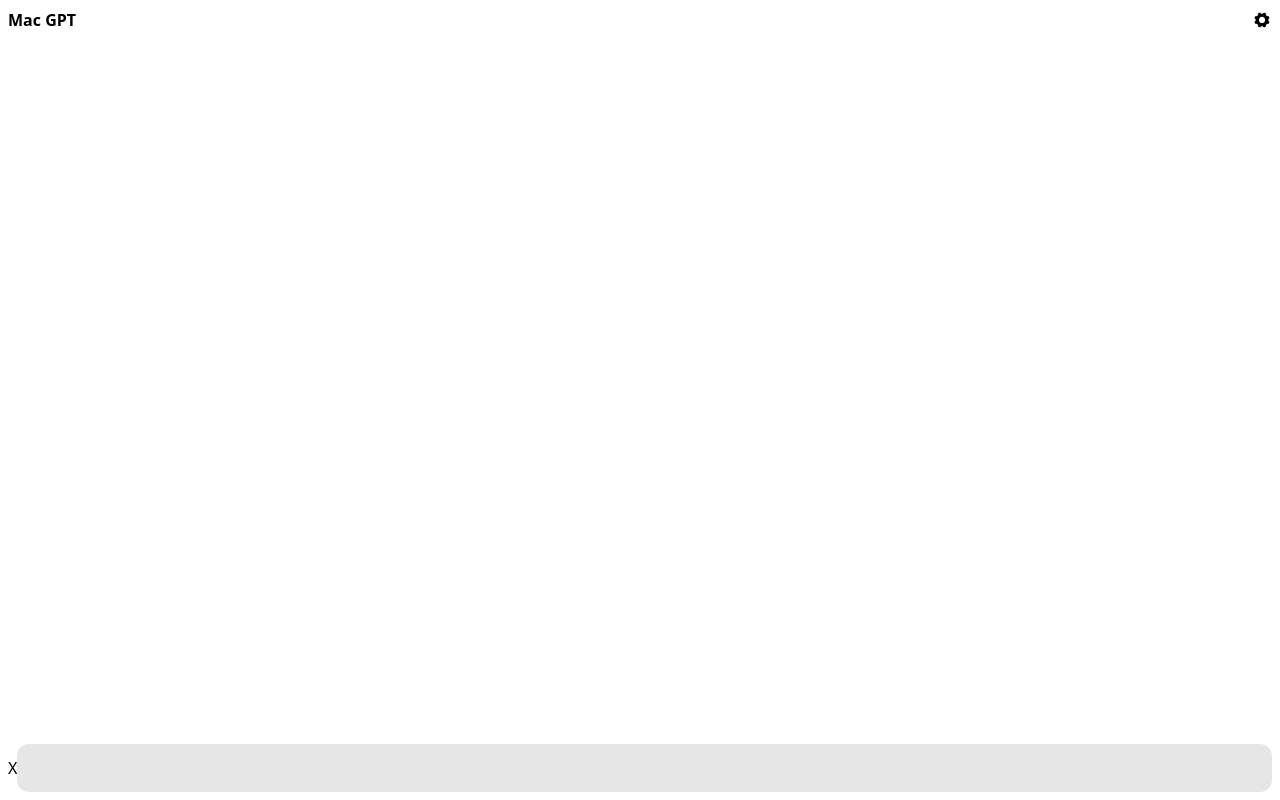
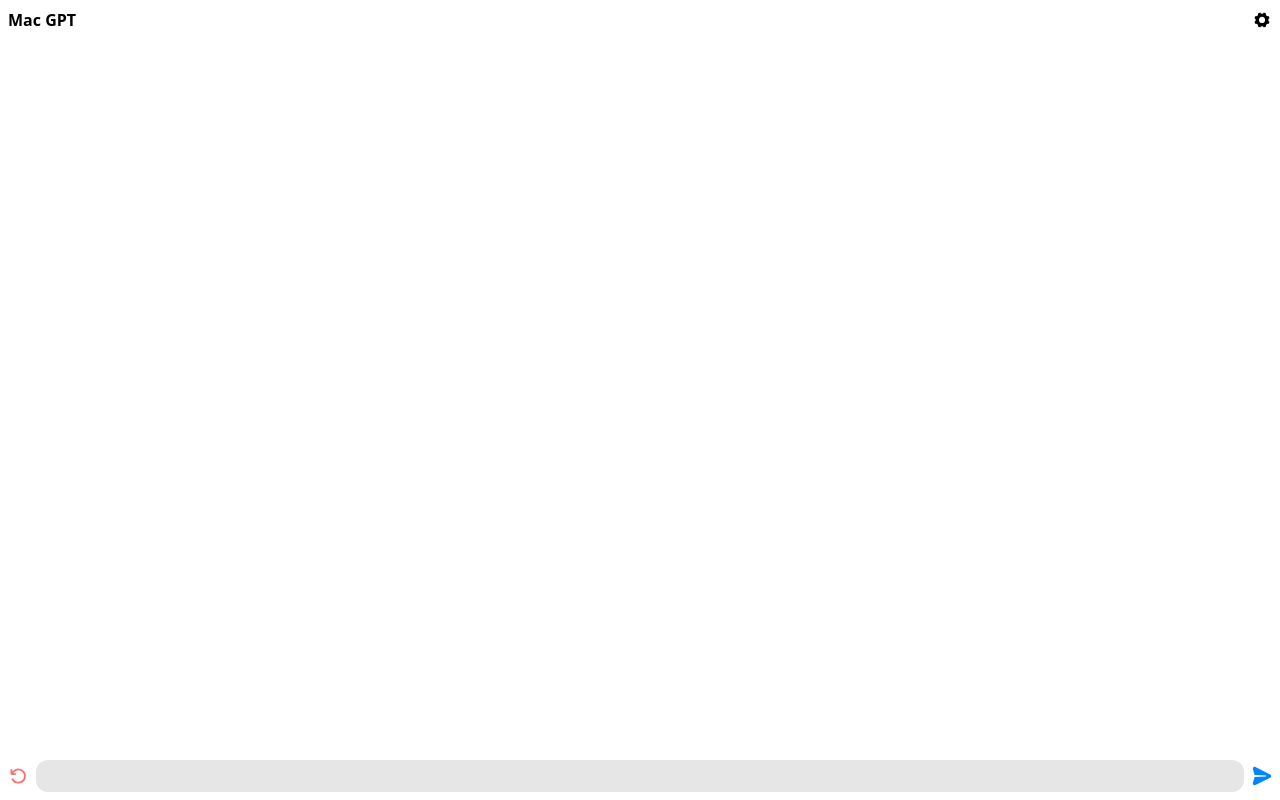
Before and after one commit to karelnagel/QuickGPT, a React (Vite) app: page / in a window 1280 px wide. Built offline with nearby package versions, Linux system fonts and the light colour scheme.

Commit message:
ui looking good

```diff
--- a/src/components/Markdown.tsx
+++ b/src/components/Markdown.tsx
@@ -4,7 +4,7 @@ import { open } from "@tauri-apps/api/shell";
 export const Markdown = ({ children }: { children: string }) => {
   return (
     <ReactMarkdown
-      className="prose prose-sm sm:prose lg:prose-lg xl:prose-2xl"
+      className="prose max-w-full"
       components={{
         a: ({ href, children, className, style }) => {
           return (
--- a/src/screens/Home.tsx
+++ b/src/screens/Home.tsx
@@ -4,11 +4,12 @@ import { useFocus } from "../hooks/useFocus";
 import { useGPT } from "../hooks/useGPT";
 import { MessageType, useStore } from "../hooks/useStore";
 import { Markdown } from "../components/Markdown";
+import { VscDebugRestart } from "react-icons/vsc";
 
 const Message = ({ content, role }: MessageType) => {
   return (
-    <div className={`${role === "user" ? "text-right bg-base-200" : "text-left"}`}>
-      <Markdown>{content}</Markdown>
+    <div className={` p-2 rounded-lg my-1 ${role === "user" ? "text-right bg-primary text-primary-content" : "text-left bg-base-300"}`}>
+      {content ? <Markdown>{content}</Markdown> : <div>...</div>}
     </div>
   );
 };
@@ -33,17 +34,30 @@ export const Home = () => {
         <p className="font-bold">Mac GPT</p>
         <IoIosSettings className="text-xl cursor-pointer" onClick={() => setScreen("settings")} />
       </div>
-      <div className="h-full overflow-auto px-2 flex flex-col-reverse">
+      <div className="h-full overflow-auto flex flex-col-reverse px-2">
         {[...messages].reverse().map((m) => (
           <Message key={m.id} {...m} />
         ))}
       </div>
-      <form onSubmit={submit} className="w-full p-2 flex ">
-        <button type="button" onClick={clearChat}>
-          X
+      <form onSubmit={submit} className="w-full p-2 flex space-x-2 items-center">
+        <VscDebugRestart className="aspect-square h-full shrink-0 w-[20px] text-error" onClick={clearChat} />
+        <input ref={inputRef} value={input} onChange={(e) => setInput(e.currentTarget.value)} className="input bg-base-300 input-sm" />
+        <button type="submit">
+          <SendIcon />
         </button>
-        <input ref={inputRef} value={input} onChange={(e) => setInput(e.currentTarget.value)} className="input" />
       </form>
     </div>
   );
 };
+
+const SendIcon = () => {
+  return (
+    <svg height="20px" viewBox="0 0 24 24" width="20px" className="aspect-square h-full shrink-0 text-primary">
+      <path
+        fill="currentColor"
+        d="M16.6915026,12.4744748 L3.50612381,13.2599618 C3.19218622,13.2599618 3.03521743,13.4170592 3.03521743,13.5741566 L1.15159189,20.0151496 C0.8376543,20.8006365 0.99,21.89 1.77946707,22.52 C2.41,22.99 3.50612381,23.1 4.13399899,22.8429026 L21.714504,14.0454487 C22.6563168,13.5741566 23.1272231,12.6315722 22.9702544,11.6889879 C22.8132856,11.0605983 22.3423792,10.4322088 21.714504,10.118014 L4.13399899,1.16346272 C3.34915502,0.9 2.40734225,1.00636533 1.77946707,1.4776575 C0.994623095,2.10604706 0.8376543,3.0486314 1.15159189,3.99121575 L3.03521743,10.4322088 C3.03521743,10.5893061 3.34915502,10.7464035 3.50612381,10.7464035 L16.6915026,11.5318905 C16.6915026,11.5318905 17.1624089,11.5318905 17.1624089,12.0031827 C17.1624089,12.4744748 16.6915026,12.4744748 16.6915026,12.4744748 Z"
+        data-darkreader-inline-fill=""
+      ></path>
+    </svg>
+  );
+};
```
Also changed, not shown: 1 other file (tests, documents, lock files or other folders).
